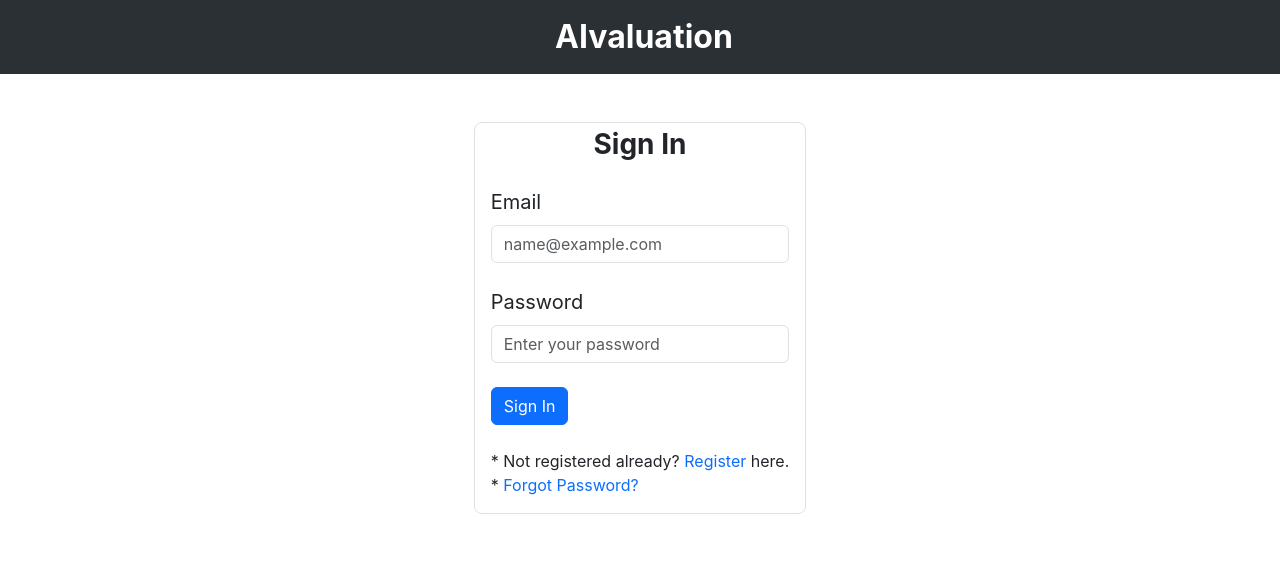
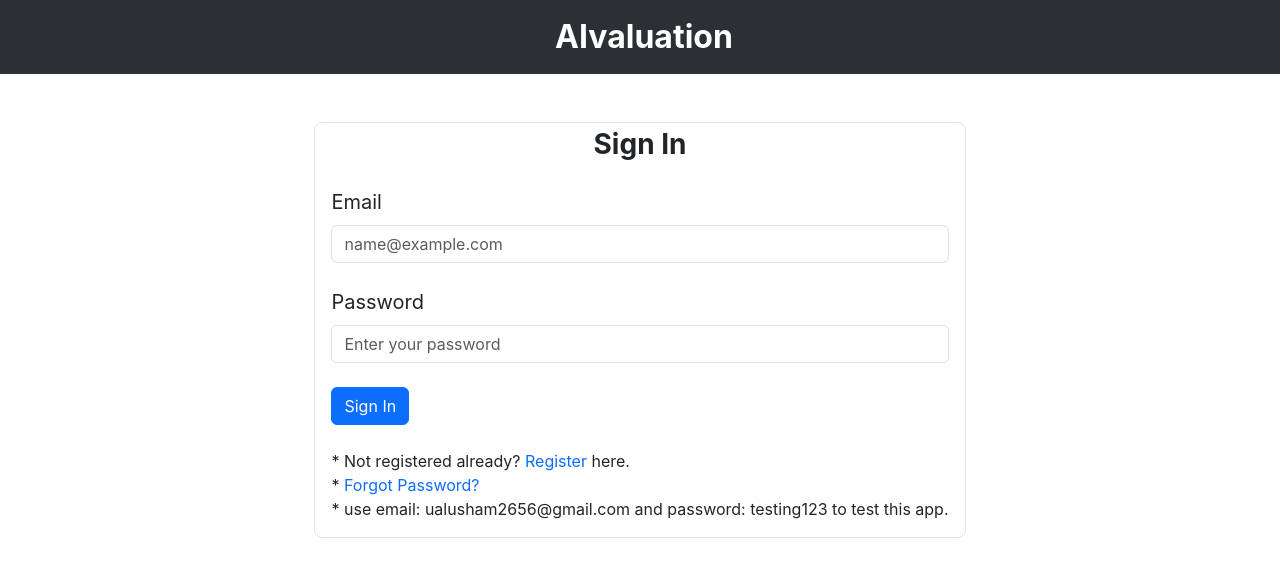
Before and after one commit to ualUsham/AIvaluation, a React (Create React App) app: page /login in a window 1280 px wide. Shown: the top 576 px of the page. Built offline with nearby package versions, Linux system fonts and the light colour scheme; no server answers.

Commit message:
new commit

```diff
--- a/src/myComponents/Login.js
+++ b/src/myComponents/Login.js
@@ -106,7 +106,7 @@ const Login = () => {
 
         <div>* Not registered already? <Link to='/register' style={{textDecoration:'none'}}>Register</Link> here.</div>
         <div>*<Link to='' onClick={handlePasswordChange} style={{textDecoration:'none'}}> Forgot Password?</Link></div>
-
+        <div>* use email: ualusham2656@gmail.com and password: testing123  to test this app.</div>
       </form>
     </div>
   )
--- a/src/myComponents/Register.js
+++ b/src/myComponents/Register.js
@@ -137,6 +137,7 @@ const Register = () => {
         </button>
 
         <div>* If you have registered already, please <Link to='/login'>Login</Link> here.</div>
+        <div>*use email: ualusham2656@gmail.com and password: testing123  to test this app.</div>
       </form>
     </div>
   );
```
